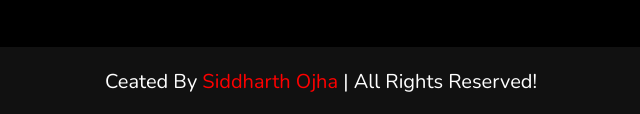
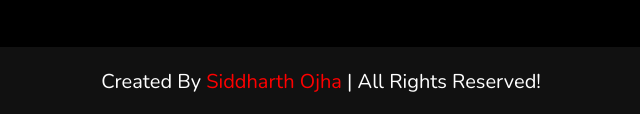
Before and after one commit to Sid-Ojha/MissionFit, a plain HTML site: page index.html in a window 1280 px wide. Shown: the part 5274-5388 px from the top of the page, 319-959 px from the left. Drawn offline with nearby package versions, Linux system fonts and the light colour scheme.

Commit message:
spelling correction

```diff
--- a/index.html
+++ b/index.html
@@ -512,7 +512,7 @@
         </div>
     </section>
 
-    <div class="credit"> ceated by <span>siddharth ojha</span> | all rights reserved!</div>
+    <div class="credit"> created by <span>siddharth ojha</span> | all rights reserved!</div>
 
     <script src="https://cdn.jsdelivr.net/npm/swiper@10/swiper-bundle.min.js"></script>
     <script src="fit.js"></script>
```
